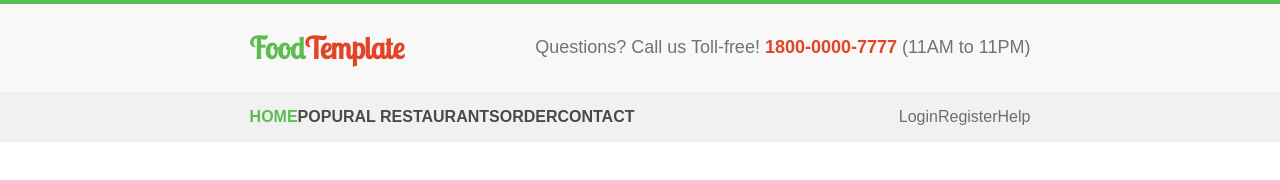
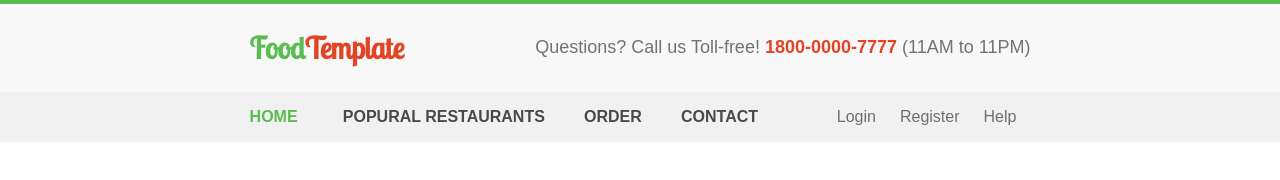
Before and after one commit to Winiarksi/Zadanko1_HTML-CSS, a website: page index.html in a window 1280 px wide. Drawn offline with Linux system fonts and the light colour scheme.

Commit message:
css: add padding for nav

```diff
--- a/sass/style.scss
+++ b/sass/style.scss
@@ -77,10 +77,14 @@ section:nth-of-type(2) {
     list-style-type: none;
 
     li:first-of-type {
+        padding-right: 25px;
+        padding-left: 0px;
         color: $color-main-green;
     }
 
     li {
+        padding-left: 20.2px;
+        padding-right: 19px;
         color: #494949;
     }
 }
@@ -91,4 +95,13 @@ section:nth-of-type(2) {
     font-weight:lighter;
     list-style-type: none;
     color: #6e6e6e;
+
+    li{
+        padding-left: 12px;
+        padding-right: 12px;
+    }
+
+    li:last-of-type{
+        padding-right: 14px;
+    }
 }
```
Also changed, not shown: css/style.css, 1 other file.
